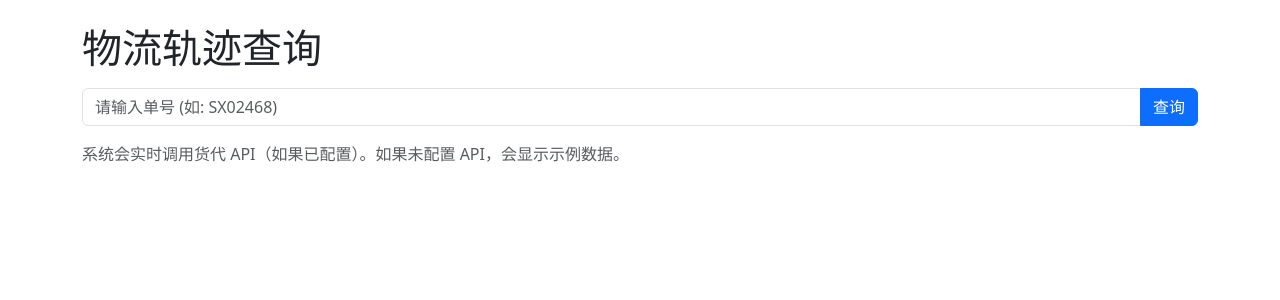
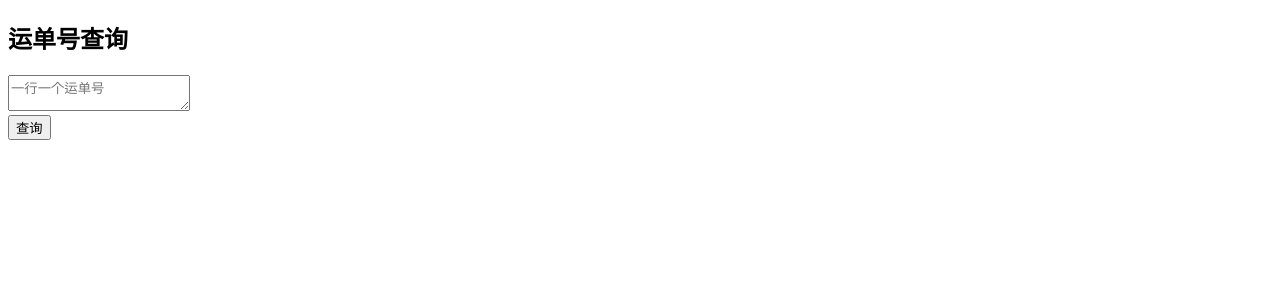
Before and after one commit to toyokfrankluo/logistics, a Flask app: page / in a window 1280 px wide. Shown: the top 300 px of the page. Run offline with Flask 3, Linux system fonts and the light colour scheme.

Commit message:
Add index.html template for home page

```diff
--- a/templates/index.html
+++ b/templates/index.html
@@ -2,20 +2,13 @@
 <html>
 <head>
   <meta charset="utf-8">
-  <title>物流轨迹查询</title>
-  <meta name="viewport" content="width=device-width,initial-scale=1">
-  <link href="https://cdn.jsdelivr.net/npm/bootstrap@5.3.0/dist/css/bootstrap.min.css" rel="stylesheet">
+  <title>运单号查询</title>
 </head>
-<body class="p-4">
-  <div class="container">
-    <h1 class="mb-3">物流轨迹查询</h1>
-    <form action="/track" method="post" class="mb-3">
-      <div class="input-group">
-        <input name="hbl" class="form-control" placeholder="请输入单号 (如: SX02468)" required>
-        <button class="btn btn-primary" type="submit">查询</button>
-      </div>
-    </form>
-    <p class="text-muted">系统会实时调用货代 API（如果已配置）。如果未配置 API，会显示示例数据。</p>
-  </div>
+<body>
+  <h2>运单号查询</h2>
+  <form action="/track" method="post">
+    <textarea name="numbers" placeholder="一行一个运单号"></textarea><br>
+    <button type="submit">查询</button>
+  </form>
 </body>
 </html>
```
